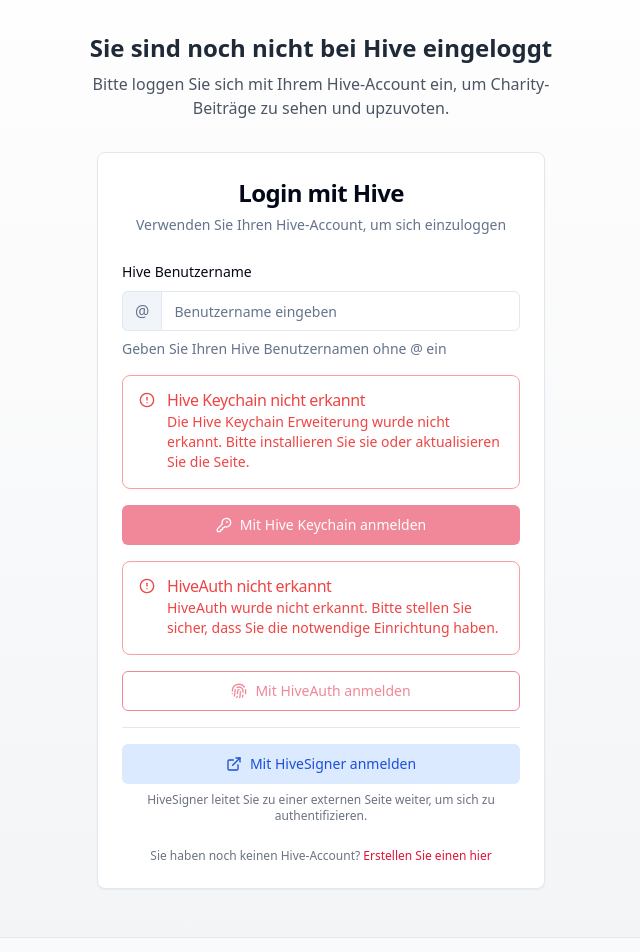
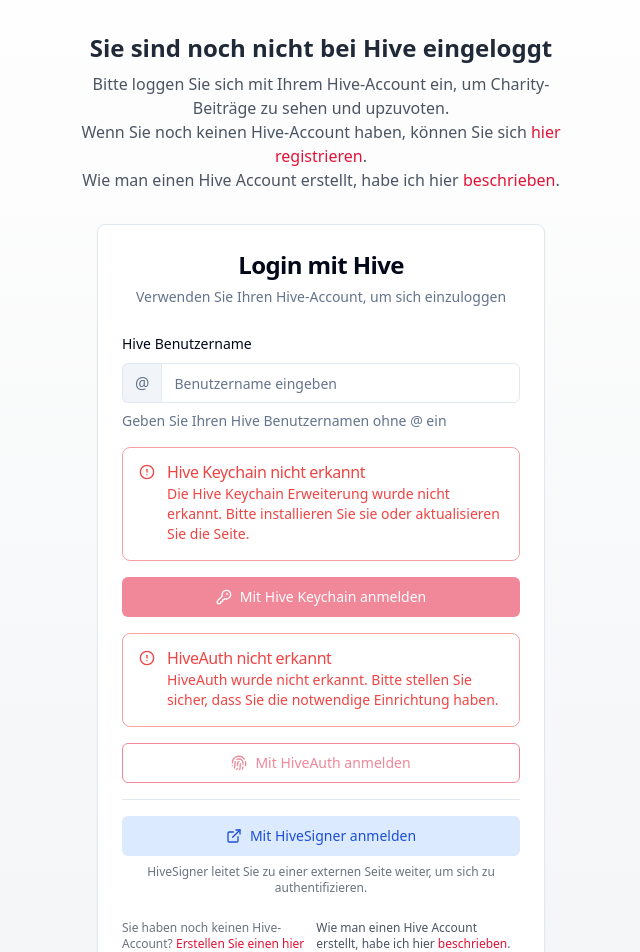
Before and after one commit to achimmertens/hive-charity, a React (Vite) app: page / in a window 1280 px wide. Shown: the part 100-1052 px from the top of the page, without its empty margins (319-959 px from the left). Built offline with nearby package versions, Linux system fonts and the light colour scheme.

Commit message:
chore: Link zu wie man einen Hive Account erstellt hinzufügen

```diff
--- a/src/components/HiveLogin.tsx
+++ b/src/components/HiveLogin.tsx
@@ -279,6 +279,8 @@ const HiveLogin: React.FC<HiveLoginProps> = ({ onLogin }) => {
       </CardContent>
       <CardFooter className="flex justify-center text-xs text-gray-500">
         <p>Sie haben noch keinen Hive-Account? <a href="https://signup.hive.io" target="_blank" rel="noopener noreferrer" className="text-hive hover:underline">Erstellen Sie einen hier</a></p>
+        <p className="text-gray-600">Wie man einen Hive Account erstellt, habe ich hier <a href="https://peakd.com/hive-121566/@achimmertens/wie-man-einen-hive-account-erstellt" target="_blank" rel="noopener noreferrer" className="text-hive hover:underline"> beschrieben</a>. </p>
+
       </CardFooter>
     </Card>
   );
--- a/src/pages/Index.tsx
+++ b/src/pages/Index.tsx
@@ -93,6 +93,8 @@ const Index = () => {
               <div className="text-center mb-8 max-w-lg mx-auto">
                 <h2 className="text-2xl font-bold text-gray-800 mb-2">Sie sind noch nicht bei Hive eingeloggt</h2>
                 <p className="text-gray-600">Bitte loggen Sie sich mit Ihrem Hive-Account ein, um Charity-Beiträge zu sehen und upzuvoten.</p>
+                <p className="text-gray-600">Wenn Sie noch keinen Hive-Account haben, können Sie sich <a href="https://signup.hive.io" target="_blank" rel="noopener noreferrer" className="text-hive hover:underline">hier registrieren</a>.</p>
+                <p className="text-gray-600">Wie man einen Hive Account erstellt, habe ich hier <a href="https://peakd.com/hive-121566/@achimmertens/wie-man-einen-hive-account-erstellt" target="_blank" rel="noopener noreferrer" className="text-hive hover:underline"> beschrieben</a>. </p>
               </div>
               <div className="max-w-md mx-auto">
                 <HiveLogin onLogin={handleLogin} />
```
Also changed, not shown: 1 other file (tests, documents, lock files or other folders).
